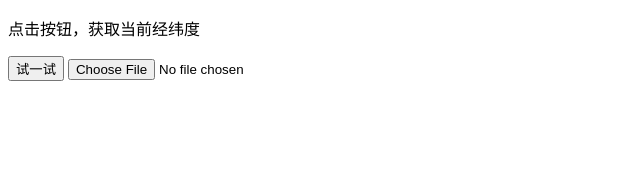
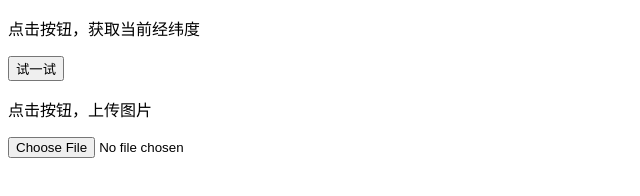
Before and after one commit to chenlisha/chenlisha.github..io, a plain HTML site: page index.html in a window 1280 px wide. Shown: the whole page, without its empty margins (0-640 px from the left). Drawn offline with Linux system fonts and the light colour scheme.

Commit message:
上传图片

```diff
--- a/index.html
+++ b/index.html
@@ -15,6 +15,8 @@
 <p id="demo">点击按钮，获取当前经纬度</p>
 <button onclick="getLocation()">试一试</button>
 
+<br>
+<p>点击按钮，上传图片</p>
 <input type="file" name="image" accept=“image/*” onchange='handleInputChange'>
 
 <script>
```
